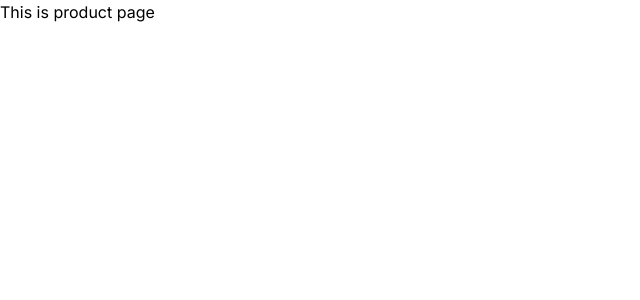
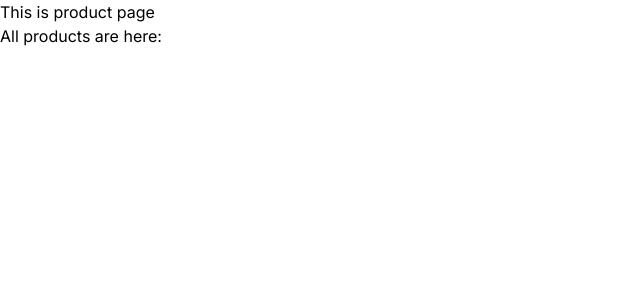
Before and after one commit to Farok-Hossain/my-nextjs-app, a Next.js app: page /products in a window 1280 px wide. Shown: the top 300 px of the page, without its empty margins (0-640 px from the left). Built offline with nearby package versions, Linux system fonts and the light colour scheme.

Commit message:
updated id component

```diff
--- a/src/app/products/page.js
+++ b/src/app/products/page.js
@@ -4,6 +4,7 @@ const ProductsPage = () => {
   return (
     <div>
       <h1>This is product page</h1>
+      <p>All products are here:</p>
     </div>
   );
 };
```
